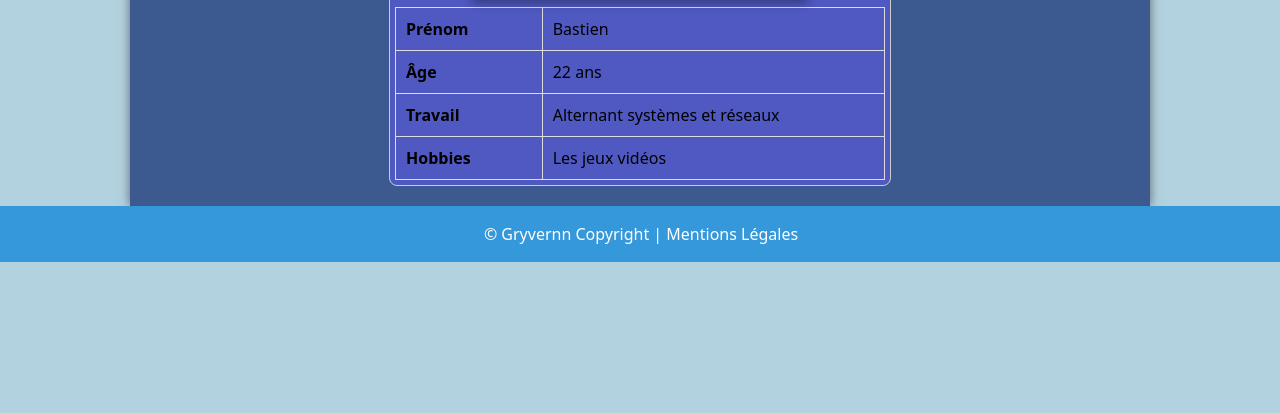
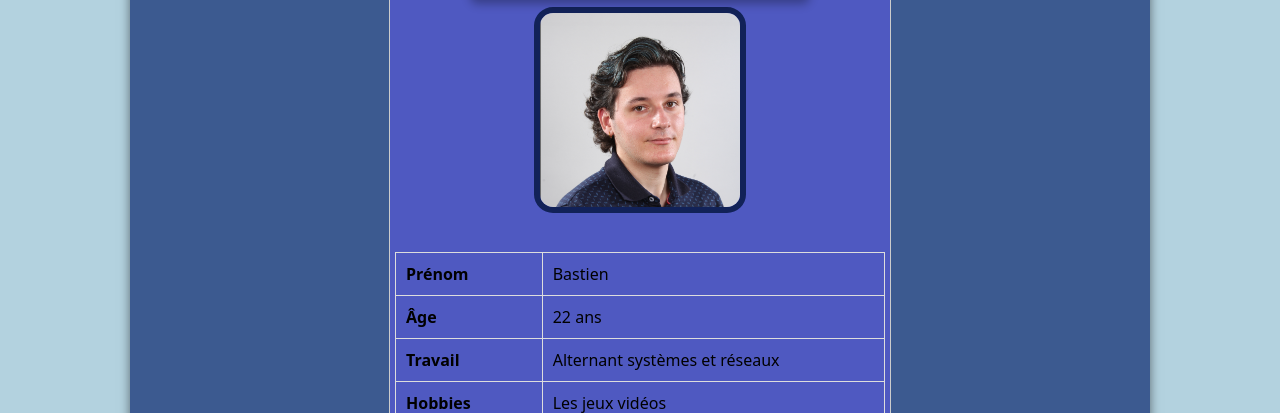
Before and after one commit to Gryvernn/gryvernn.Fr, a plain HTML site: page index.html in a window 1280 px wide. Shown: the part 780-1193 px from the top of the page. Before the commit the page ends 1042 px from the top, so only its background shows below. Drawn offline with Linux system fonts and the light colour scheme.

Commit message:
Update index et css update

```diff
--- a/index.html
+++ b/index.html
@@ -58,6 +58,7 @@
                     </div>
                     <div class="about-creator">
                         <h2>À propos de Gryvernn</h2>
+                        <img src="img/creator.png" alt="Bastien" class="creator-img">
                         <table>
                             <tr>
                                 <th>Prénom</th>
--- a/styles.css
+++ b/styles.css
@@ -9,6 +9,15 @@ body {
     overflow-x: hidden;
 }
 
+.creator-img{
+    width: 200px;
+    border-radius: 9%;
+    border: solid;
+    border-width: 6px;
+    border-color: #122258;
+    margin:auto;
+    margin-bottom: 5%;
+}
 body::before {
     content: "";
     position: fixed;
```
Also changed, not shown: img/creator.png (added).
